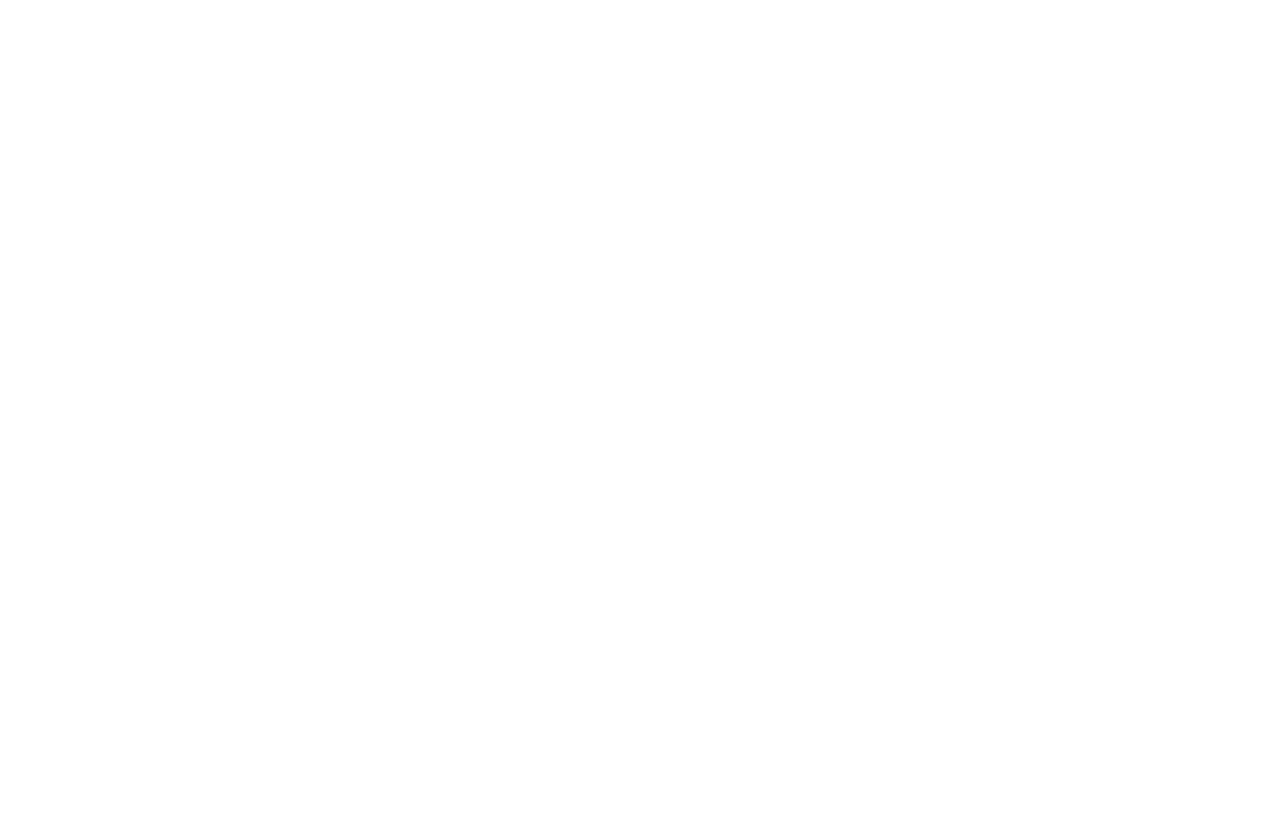
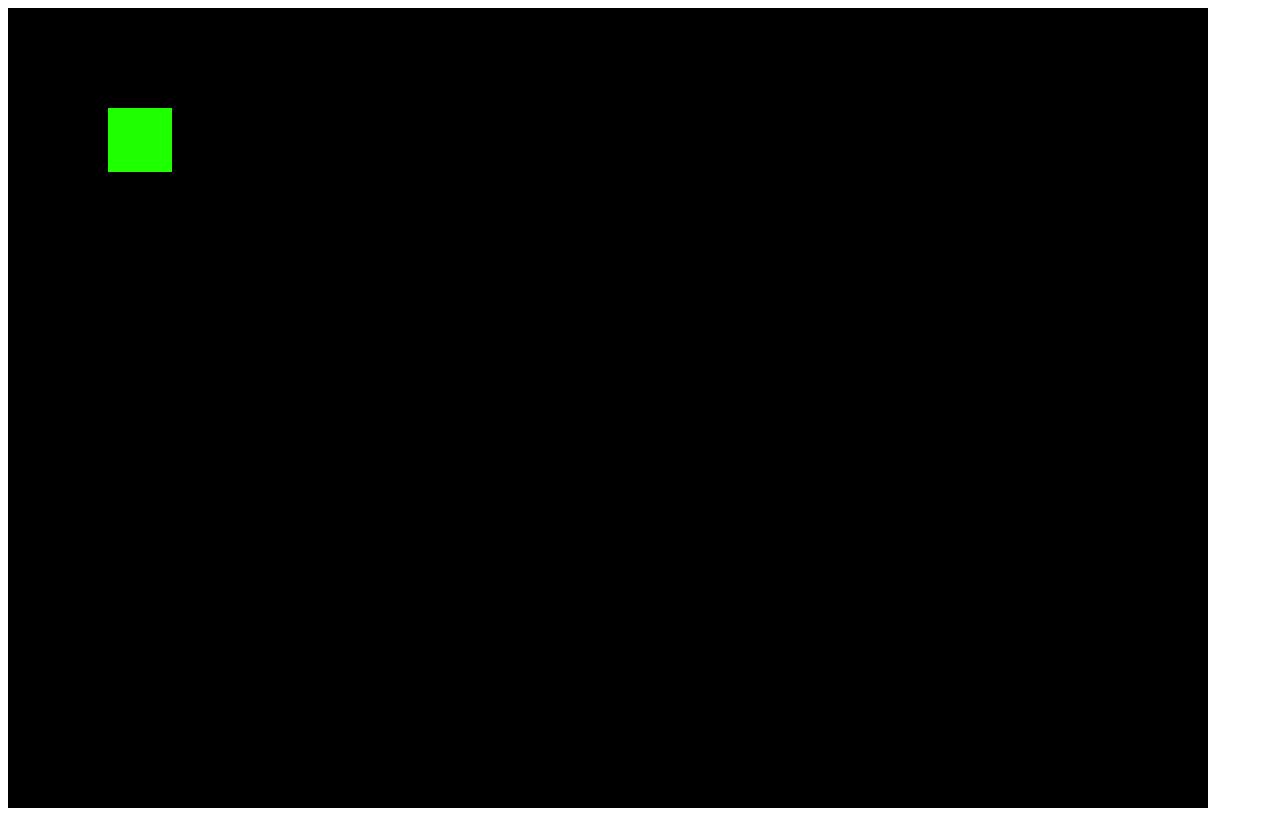
Before and after one commit to TheRoyalFool/Ladadada, a plain HTML site: page index.html in a window 1280 px wide. Drawn offline with Linux system fonts and the light colour scheme; animation ran at ten frames a second.

Commit message:
update 2

```diff
--- a/index.html
+++ b/index.html
@@ -1,10 +1,13 @@
 <!DOCTYPE html>
 <html>
-<head>
-    <script src="lib/phaser.min.js" type="javascript"></script>
+<head lang="en">
+    <script src="lib/phaser.min.js"></script>
+    <meta charset="UTF-8">
     <title></title>
 </head>
 <body>
-    <script src="src/Boot.js" type="javascript"></script>
+<div id="container"></div>
+<script src="src/Game.js" type="application/javascript"></script>
+<script src="src/Objects/Player.js" type="application/javascript"></script>
 </body>
 </html>
--- a/src/Game.js
+++ b/src/Game.js
@@ -1,3 +1,23 @@
-/**
- * Created by kipppys on 30/10/14.
- */
+window.onload = function(){
+
+    var game = new Phaser.Game(1200,800,Phaser.AUTO,'container',
+        {preload: preload, create: create, update: update});
+
+    var player;
+
+    function preload(){
+        game.load.image('playerimg','assets/player.PNG');
+    }
+
+    function create(){
+        player = new Player(game, 100, 100, 'playerimg', 1, 10, 0.1);
+        game.add.existing(player);
+    }
+
+    function update(){
+
+
+
+    }
+
+}
--- a/src/Objects/Player.js
+++ b/src/Objects/Player.js
@@ -1,5 +1,33 @@
-Player = function(game, x, y, img){
+Player = function(game, x, y, img, speed, maxSpeed, acceleration){
     Phaser.Sprite.call(this, game, x, y, img);
+    this.playerImg = img;
+    this.x = x;
+    this.y = y;
+    this.speed = speed;
+    this.maxSpeed = maxSpeed;
+    this.acceleration = acceleration;
+    this.v = 0;
+}
 
+Player.prototype = Object.create(Phaser.Sprite.prototype);
+Player.prototype.constructor = Player;
 
+Player.prototype.update = function(){
+
+   if(this.game.input.keyboard.isDown(Phaser.Keyboard.A)){
+       this.v -= this.acceleration;
+   } else if(this.game.input.keyboard.isDown(Phaser.Keyboard.D)){
+       this.v += this.acceleration;
+   } else {
+       if(this.v >= -this.maxSpeed && this.v < 0)
+        this.v += this.acceleration;
+       else if(this.v <= this.maxSpeed && this. v > 0)
+        this.v -= this.acceleration;
+   }
+   if(this.v >= this.maxSpeed){
+       this.v = this.maxSpeed;
+   } else if(this.v <= -this.maxSpeed){
+       this.v = -this.maxSpeed;
+   }
+   this.x += this.speed*this.v;
 }
```
Also changed, not shown: assets/player.PNG (added).
